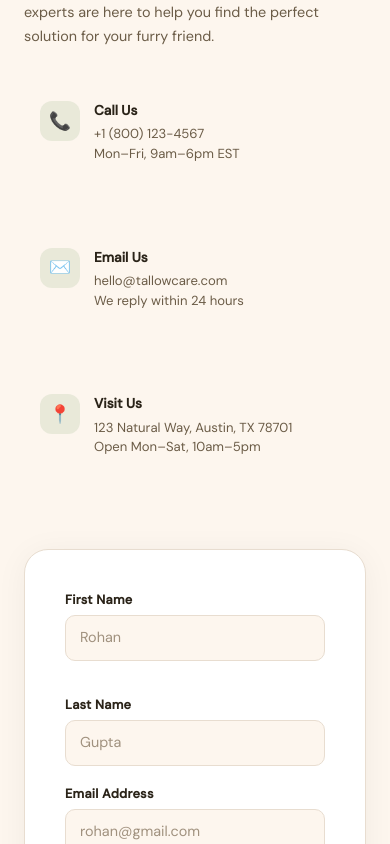
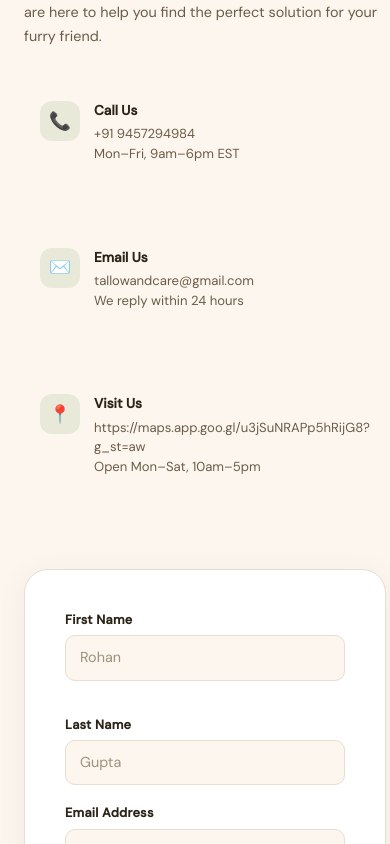
Before and after one commit to tallowandcare/tallow-care-frontend, a React (Vite) app: page / in a window 390 px wide. Shown: the part 6280-7124 px from the top of the page. Built offline with nearby package versions, Linux system fonts and the light colour scheme; a web font is replaced by a local one.

Commit message:
Change the Email,Address and Phone no.

```diff
--- a/src/pages/Contact.jsx
+++ b/src/pages/Contact.jsx
@@ -338,7 +338,7 @@ export default function Contact({ showToast }) {
                 </h4>
 
                 <p>
-                  +1 (800) 123-4567
+                  +91 9457294984
                   <br />
                   Mon–Fri, 9am–6pm EST
                 </p>
@@ -361,7 +361,7 @@ export default function Contact({ showToast }) {
                 </h4>
 
                 <p>
-                  hello@tallowcare.com
+                  tallowandcare@gmail.com
                   <br />
                   We reply within 24 hours
                 </p>
@@ -384,8 +384,7 @@ export default function Contact({ showToast }) {
                 </h4>
 
                 <p>
-                  123 Natural Way,
-                  Austin, TX 78701
+                  https://maps.app.goo.gl/u3jSuNRAPp5hRijG8?g_st=aw
                   <br />
                   Open Mon–Sat, 10am–5pm
                 </p>
```
